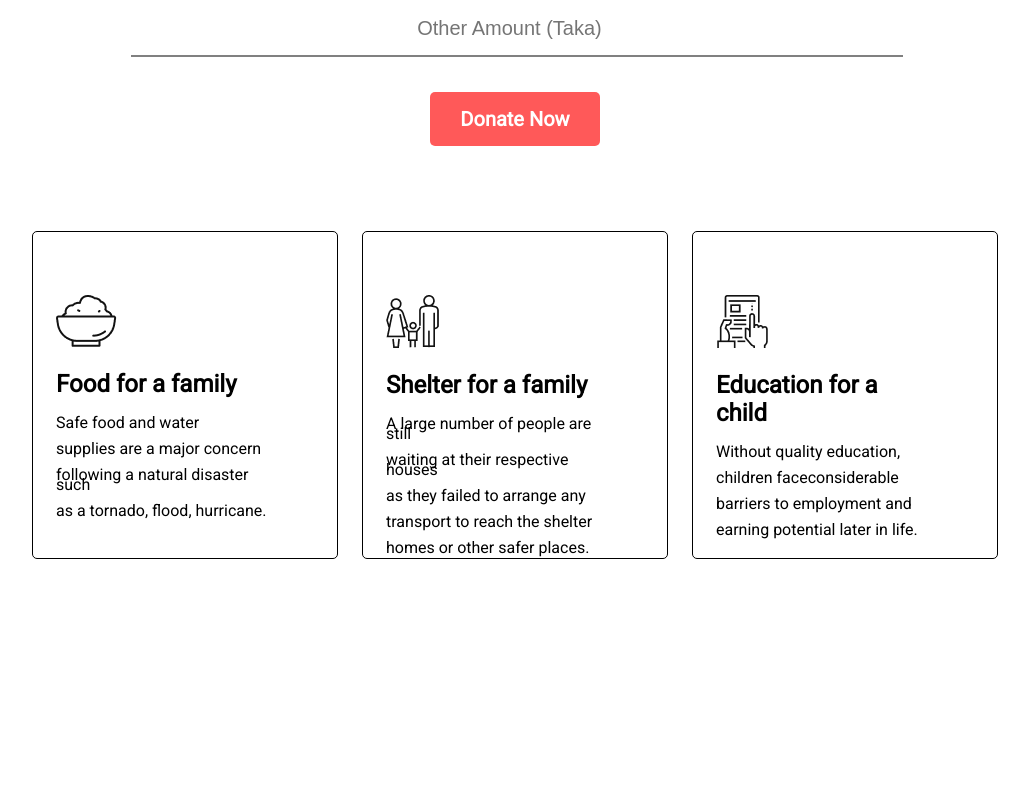
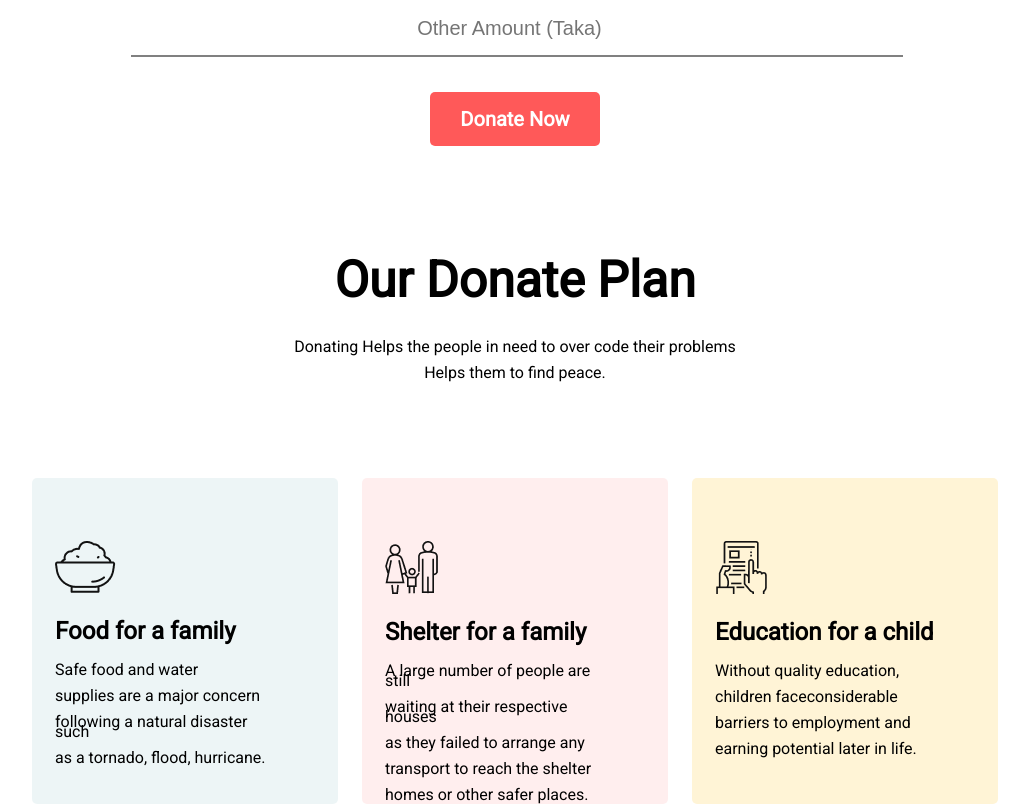
Before and after one commit to rakibul58/donate-today, a plain HTML site: page index.html in a window 1280 px wide. Shown: the part 1377-2181 px from the top of the page, without its empty margins (125-1154 px from the left). Before the commit the page ends 1936 px from the top, so only its background shows below. Drawn offline with Linux system fonts and the light colour scheme.

Commit message:
cardcolor  section

```diff
--- a/index.html
+++ b/index.html
@@ -46,8 +46,13 @@
             <a class="btn" href="">Donate Now</a>
         </div>
     </section>
+    <div class="donate-plan-text">
+        <h1>Our Donate Plan</h1>
+        <p>Donating Helps the people in need to over code their problems</p>
+        <p>Helps them to find peace.</p>
+    </div>
+    <section class="donate-plan">
 
-    <section class="donate-plan">
         <div id="left-plan" class="donate-plan-card">
             <img src="icons/food.png" alt="">
             <h1>Food for a family</h1>
--- a/style.css
+++ b/style.css
@@ -115,7 +115,6 @@
 }
 
 .donate-plan-card{
-    border: 1px solid black;
     width: 360px;
     height: 200px;
     border-radius: 5px;
@@ -126,14 +125,30 @@
 #center-plan{
     margin-left: 24px;
     margin-right: 24px;
+    background-color:rgba(255, 89, 89, 0.1);
 }
 #left-plan{
     margin-left: 157px;
+    background-color: rgba(79, 157, 166, 0.1);
 }
 #right-plan{
     margin-right: 157px;
+    background-color: rgba(255, 244, 214, 1);
 }
 
 .donate-plan p{
     line-height: 10px;
 }
+
+.donate-plan-text{
+    margin-top: 120px;
+    margin-bottom: 60px;
+    text-align: center;
+}
+.donate-plan-text h1{
+    font-size: 50px;
+}
+
+.donate-plan-text p{
+    line-height: 10px;
+}
```
